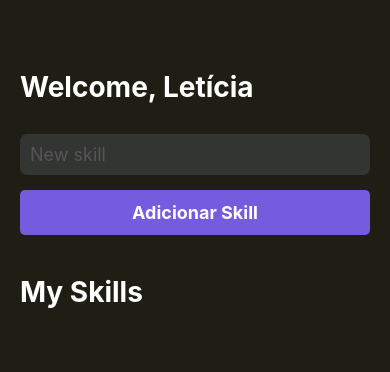
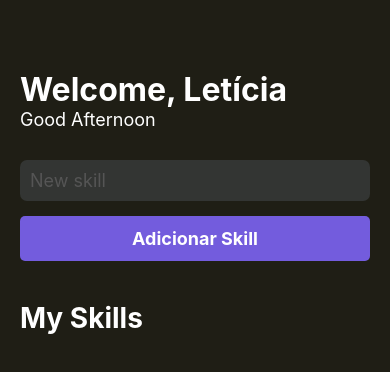
Before and after one commit to LeticiaFarias/ignite-react-native-myskills, a React Native app: screen / in a window 390 px wide. Shown: the top 372 px of the page. Built offline with nearby package versions, Linux system fonts and the light colour scheme.

Commit message:
🎨 Adicionando useEffect

```diff
--- a/src/pages/Home.js
+++ b/src/pages/Home.js
@@ -1,4 +1,4 @@
-import React, {useState} from 'react';
+import React, {useState, useEffect} from 'react';
 import {View, Text, StyleSheet, TextInput, FlatList} from 'react-native';
 
 import {Button} from '../components/Button';
@@ -7,15 +7,28 @@
 export function Home() {
   const [newSkill, setNewSkill] = useState('');
   const [mySkills, setMySkills] = useState([]);
+  const [greeting, setGreeting] = useState('');
 
   function handleAddNewSkill() {
     setMySkills(oldState => [...oldState, newSkill]);
   }
 
+  useEffect(() => {
+    const currentHour = new Date().getHours();
+
+    if (currentHour < 12) {
+      setGreeting('Good Morning');
+    } else if (currentHour >= 12 && currentHour < 18) {
+      setGreeting('Good Afternoon');
+    } else {
+      setGreeting('Good Night');
+    }
+  }, []);
+
   return (
     <View style={styles.container}>
       <Text style={styles.title}>Welcome, Letícia</Text>
-
+      <Text style={styles.greetings}>{greeting}</Text>
       <TextInput
         style={styles.input}
         placeholder="New skill"
@@ -25,7 +38,9 @@
 
       <Button onPress={handleAddNewSkill} />
 
-      <Text style={[styles.title, {marginTop: 40}]}>My Skills</Text>
+      <Text style={[styles.title, {marginTop: 40}, {fontSize: 28}]}>
+        My Skills
+      </Text>
 
       <FlatList
         data={mySkills}
@@ -45,7 +60,7 @@
   },
   title: {
     color: '#FFF',
-    fontSize: 28,
+    fontSize: 32,
     fontWeight: 'bold',
   },
   input: {
@@ -56,4 +71,8 @@
     marginTop: 30,
     borderRadius: 7,
   },
+  greetings: {
+    color: '#fff',
+    fontSize: 18,
+  },
 });
```
